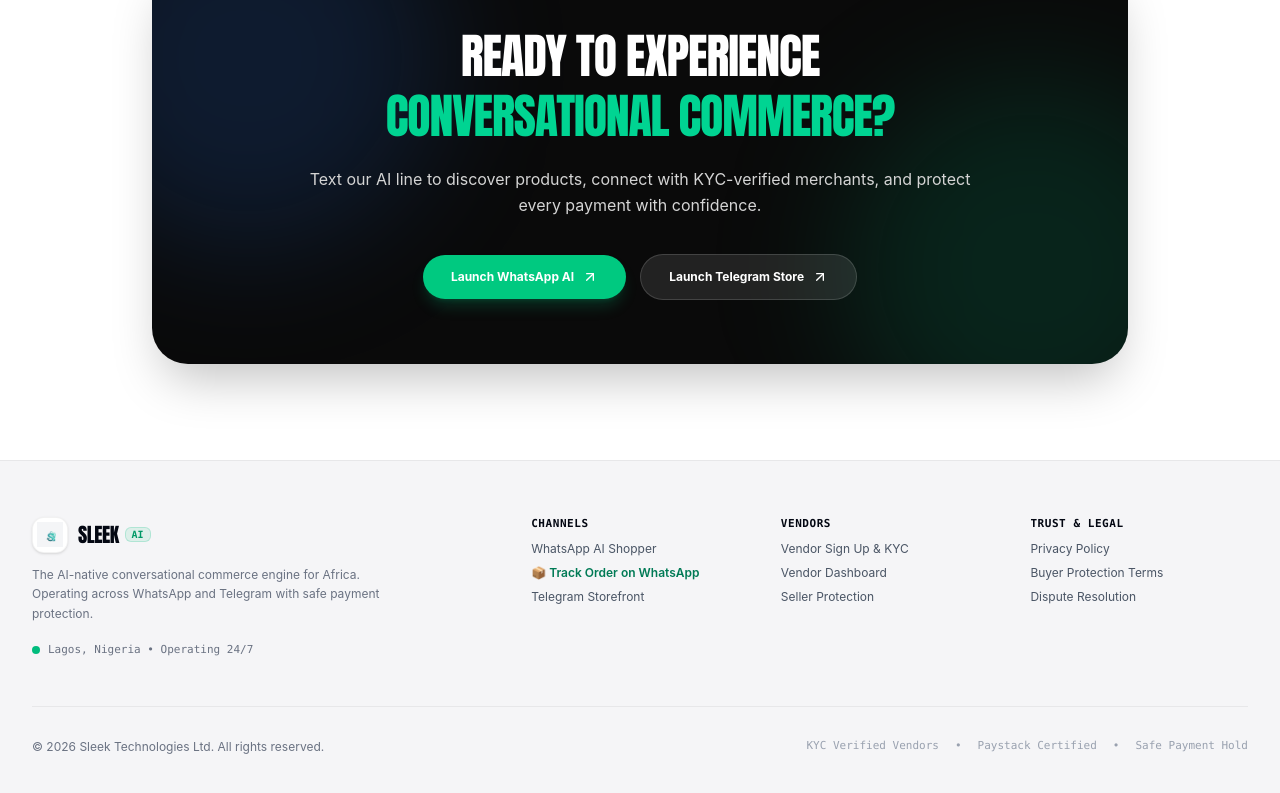
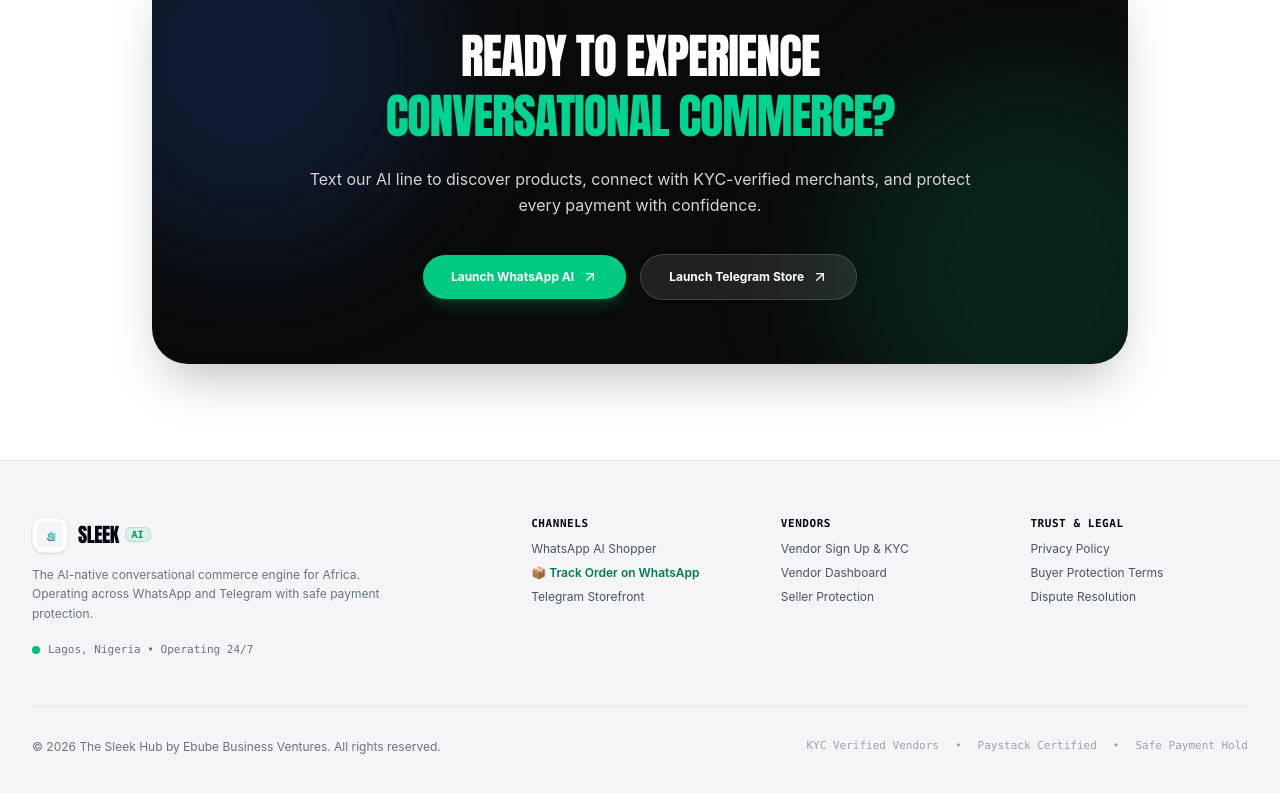
Before and after one commit to ogbaluChidiebubeDavid/Sleek, a Next.js app: page / in a window 1280 px wide. Shown: the part 4175-4968 px from the top of the page. Built offline with nearby package versions, Linux system fonts and the light colour scheme.

Commit message:
feat: update copyright notice to The Sleek Hub by Ebube Business Ventures

```diff
--- a/src/components/landing/Footer.tsx
+++ b/src/components/landing/Footer.tsx
@@ -104,7 +104,7 @@
 
         {/* Bottom Strip */}
         <div className="pt-8 flex flex-col sm:flex-row items-center justify-between gap-4 text-gray-500">
-          <p>© {new Date().getFullYear()} Sleek Technologies Ltd. All rights reserved.</p>
+          <p>© {new Date().getFullYear()} The Sleek Hub by Ebube Business Ventures. All rights reserved.</p>
           <div className="flex items-center gap-4 text-gray-400 font-mono text-[11px]">
             <span>KYC Verified Vendors</span>
             <span>•</span>
```
